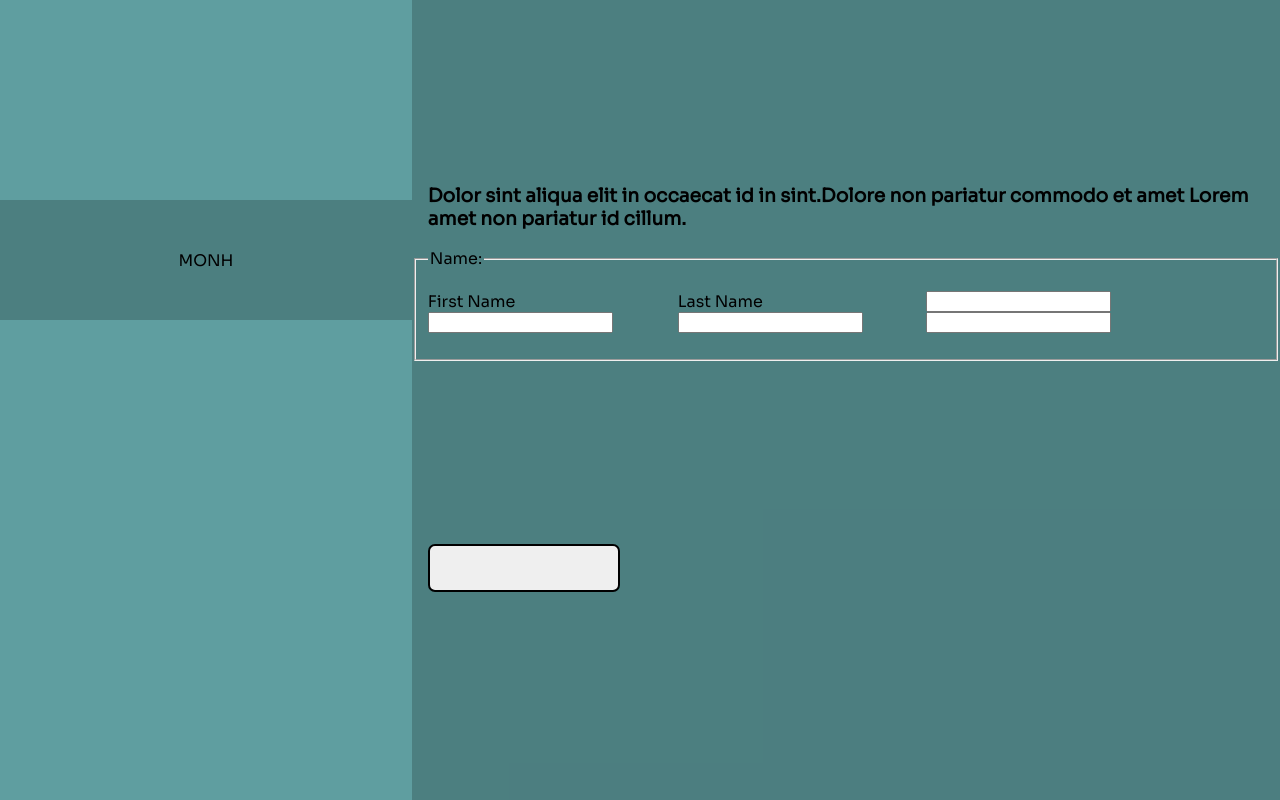
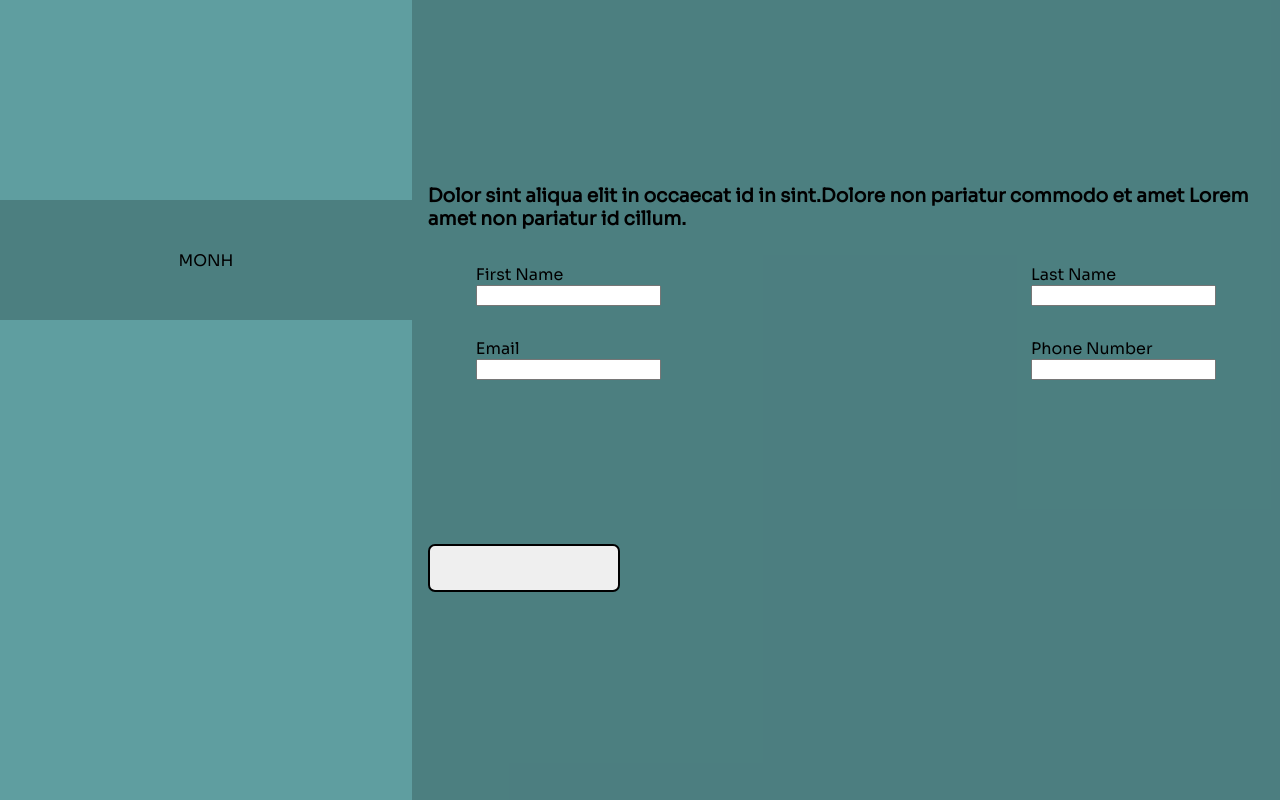
Before and after one commit to mqtchacookie/signup-form-odin, a plain HTML site: page index.html in a window 1280 px wide. Drawn offline with Linux system fonts and the light colour scheme.

Commit message:
Reformat form input fields

```diff
--- a/index.html
+++ b/index.html
@@ -18,8 +18,7 @@
 				pariatur commodo et amet Lorem amet non pariatur id cillum.
 			</h3>
 			<form action="" method="post">
-				<fieldset>
-					<legend>Name:</legend>
+				<div class="container">
 					<p>
 						<label for="firstname">First Name</label>
 						<input type="text" name="firstname" id="firstname" />
@@ -28,13 +27,22 @@
 						<label for="lastname">Last Name</label>
 						<input type="text" name="lastname" id="lastname" />
 					</p>
+				</div>
+
+				<div class="container">
 					<p>
-						<label for=""></label
-						><input type="email" name="" id="" />
-						<label for=""></label
-						><input type="number" name="" id="" />
+						<label for="useremail">Email</label>
+						<input type="email" name="useremail" id="useremail" />
 					</p>
-				</fieldset>
+					<p>
+						<label for="phonenumber">Phone Number</label>
+						<input
+							type="text"
+							name="phonenumber"
+							id="phonenumber"
+						/>
+					</p>
+				</div>
 			</form>
 
 			<button></button>
--- a/styles.css
+++ b/styles.css
@@ -37,12 +37,24 @@ button:hover {
 form {
 	height: 35vh;
 	margin: 0 -16px;
+	display: flex;
+	flex-direction: column;
+	flex-grow: 0;
+	flex-shrink: 0;
 }
-fieldset {
+
+p {
+	margin: 0;
 	display: flex;
-
-	justify-content: space-around;
+	flex-direction: column;
+	flex: 0;
+	width: 25vw;
 }
-p{
-
+.container {
+	display: flex;
+	justify-content: space-between;
+	margin: 2vh 5vw;
 }
+input {
+	width: ;
+}
```
